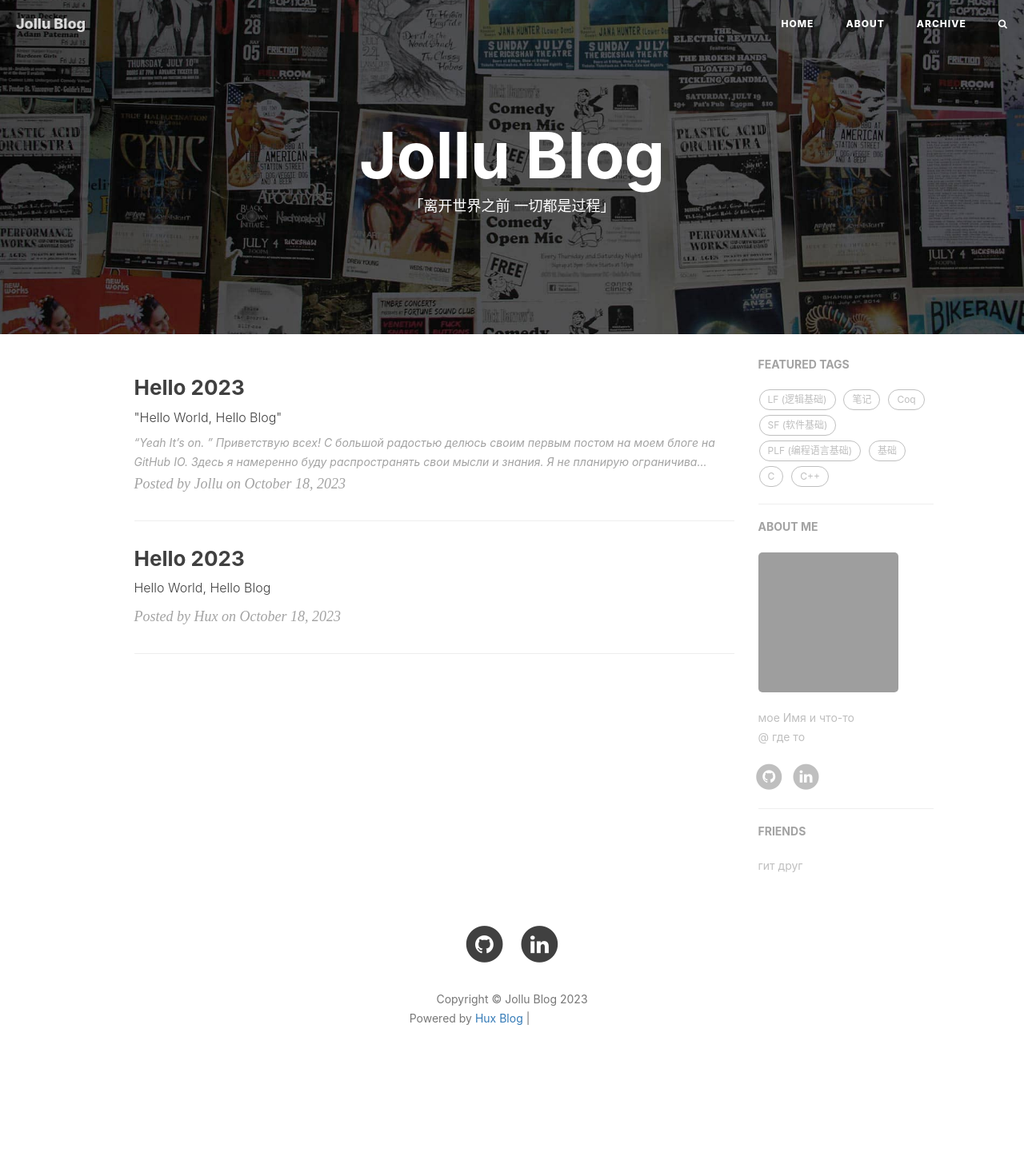
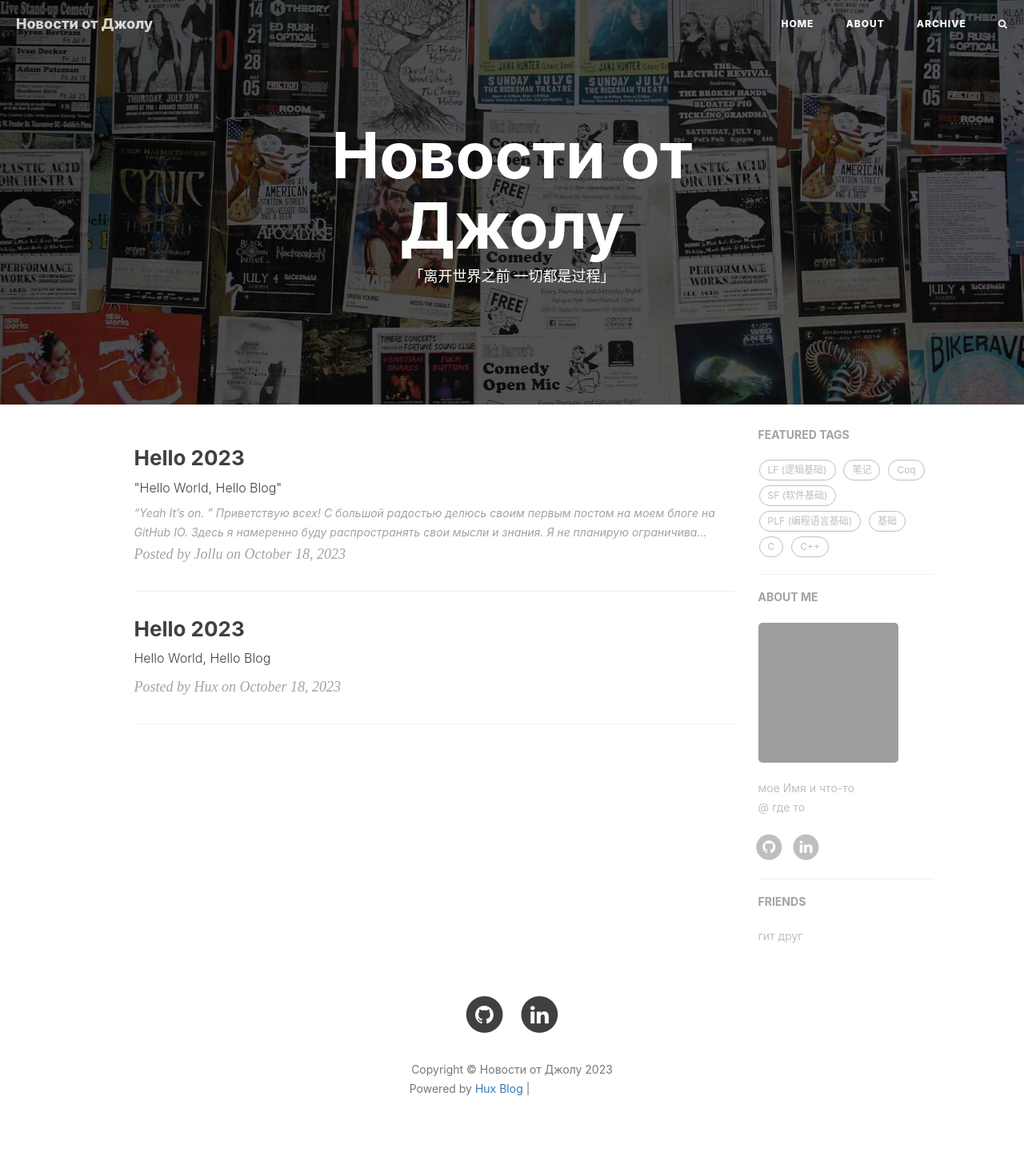
Before and after one commit to Jollu8/Jollu8.github.io, a Jekyll site: the page built from index.html, in a window 1280 px wide. Shown: the whole page at 80% size. Built offline with Jekyll 4.4.1, drawn with Linux system fonts in a browser that asks for light colours; nearby versions of some CDN libraries; the list of posts is cut into pages by our own code; comment, search, counter and statistics services are not loaded; before the commit the page ends 1378 px from its top, so only the background shows below that; grey boxes are pictures that could not be loaded.

```diff
--- a/_config.yml
+++ b/_config.yml
@@ -1,11 +1,11 @@
 # Site settings
-title: Jollu Blog
+title: Новости от Джолу
 SEOTitle: Джолу | Jollu Blog
 header-img: img/home-bg.jpg
-email: huxpro@gmail.com
-description: "Для Дескрип что то надо написать "
-keyword: "С++ и блог"
-url: "https://" # your host, for absolute URL
+email: zholu8@gmail.com
+description: "Блог о C++ и жизни"
+keyword: "История программиста в смешной и занимательной форме"
+url: "https://jollusblog-ru.me" # your host, for absolute URL
 baseurl: "" # for example, '/blog' if your blog hosted on 'host/blog'
 
 # Publish posts or collection documents with a future date.
@@ -15,8 +15,7 @@
 RSS: false
 github_username: Jollu8
 linkedin_username: lordjollu
-#facebook_username:  huxpro
-#linkedin_username:  firstname-lastname-idxxxx
+
 
 # Build settings
 # from 2016, 'pygments' is unsupported on GitHub Pages. Use 'rouge' for highlighting instead.
```
Also changed, not shown: README.md.
